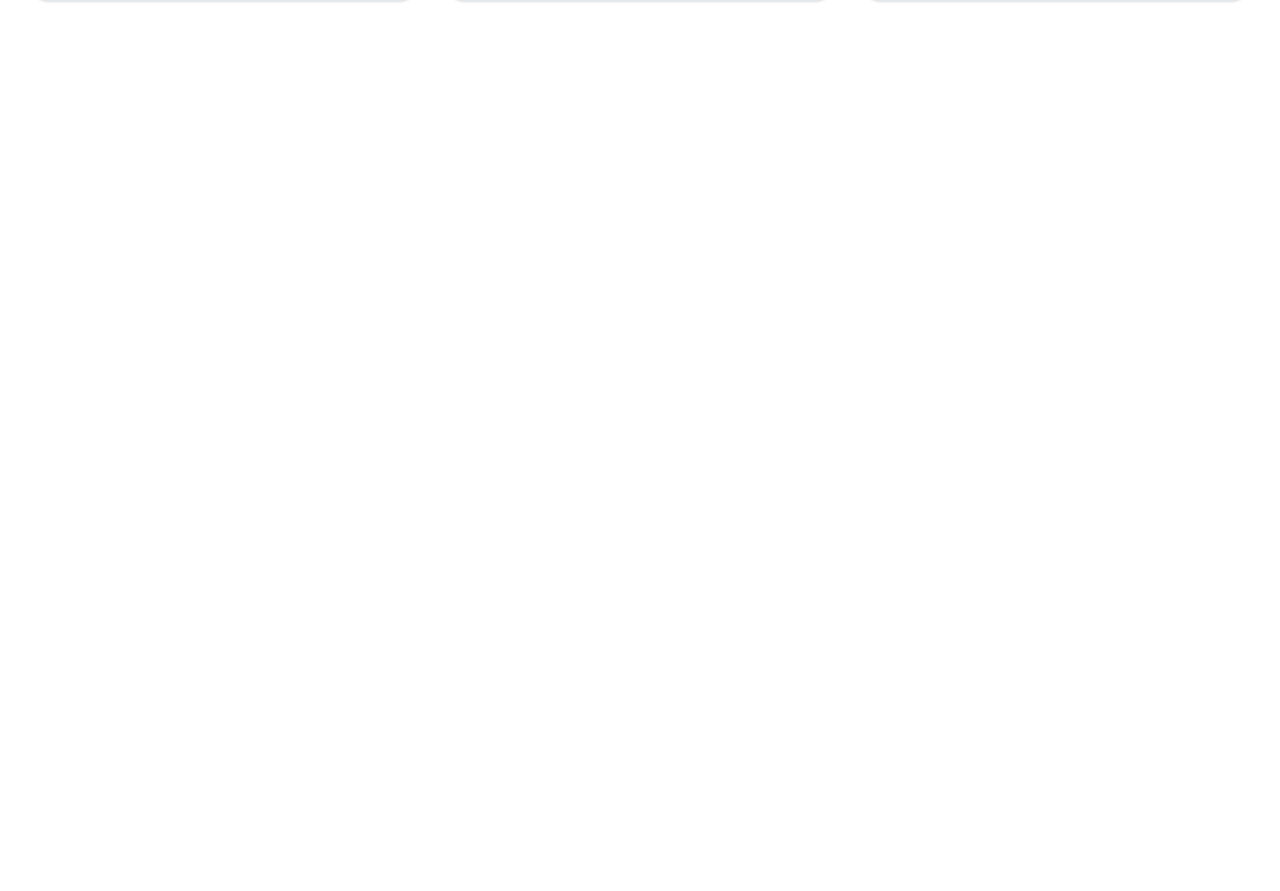
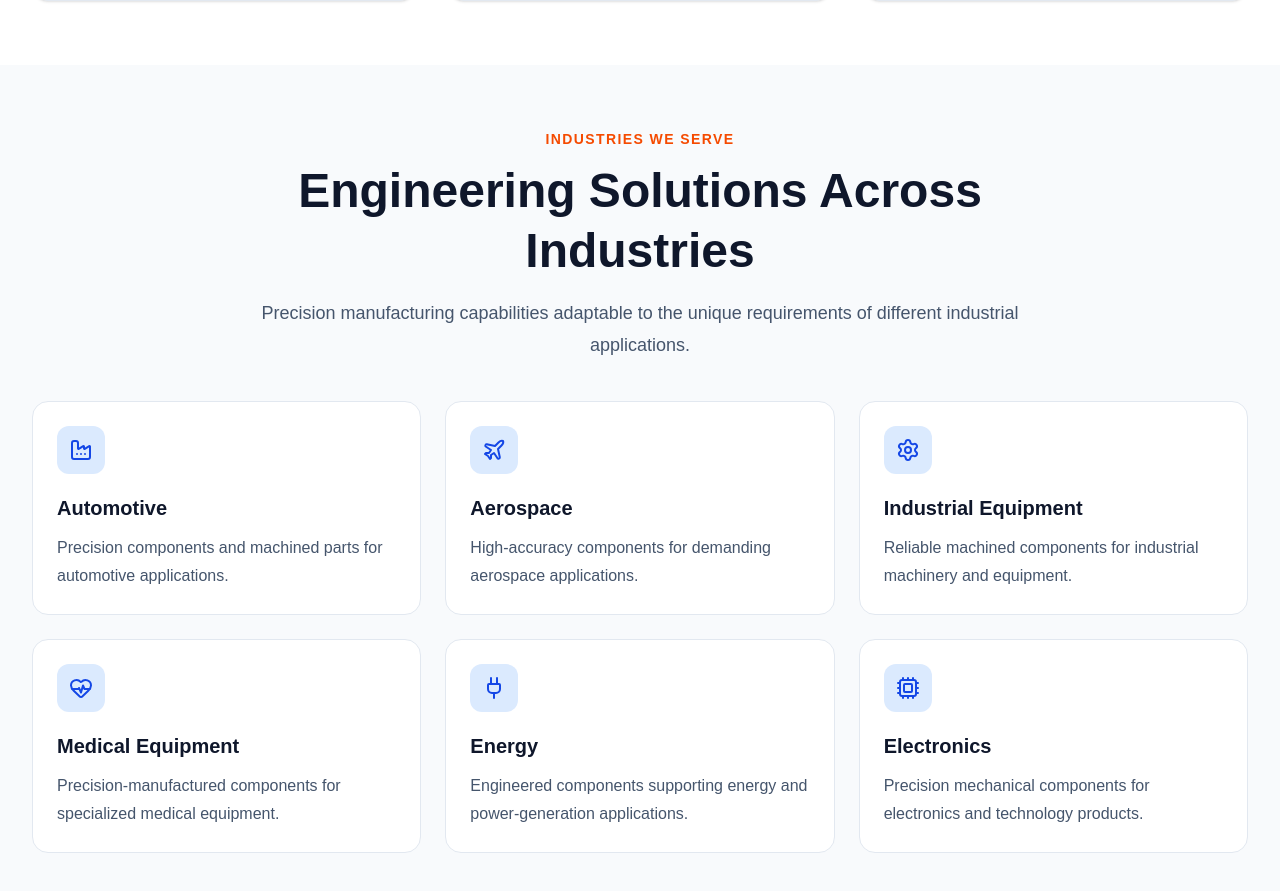
Before and after one commit to ansari-DigitalSolutions/apex-precision-engineering-website, a Next.js app: page / in a window 1280 px wide. Shown: the part 3760-4651 px from the top of the page. Before the commit the page ends 3825 px from the top, so only its background shows below. Built offline with nearby package versions, Linux system fonts and the light colour scheme.

Commit message:
feat(industries): add industries served section

```diff
--- a/app/page.tsx
+++ b/app/page.tsx
@@ -4,6 +4,7 @@ import { TrustSection } from "@/components/sections/trust-section";
 import { AboutSection } from "@/components/sections/about-section";
 import { CapabilitiesSection } from "@/components/sections/capabilities-section";
 import { ProductsSection } from "@/components/sections/product-section";
+import { IndustriesSection } from "@/components/sections/industries-section";
 
 export default function HomePage() {
   return (
@@ -15,6 +16,7 @@ export default function HomePage() {
         <AboutSection />
         <CapabilitiesSection />
         <ProductsSection />
+        <IndustriesSection />
       </main>
     </>
   );
--- /dev/null
+++ b/components/sections/industries-section.tsx
@@ -0,0 +1,66 @@
+import { Cpu, Factory, HeartPulse, Plane, Plug, Settings } from "lucide-react";
+
+import { Container } from "@/components/ui/container";
+import { Section } from "@/components/ui/section";
+import { industries } from "@/data/industries";
+
+const iconMap = {
+  automotive: Factory,
+  aerospace: Plane,
+  industrial: Settings,
+  medical: HeartPulse,
+  energy: Plug,
+  electronics: Cpu,
+};
+
+export function IndustriesSection() {
+  return (
+    <Section className="bg-slate-50">
+      <Container>
+        <div className="space-y-10">
+          {/* Header */}
+          <div className="mx-auto max-w-3xl text-center">
+            <p className="text-sm font-semibold uppercase tracking-widest text-orange-600">
+              Industries We Serve
+            </p>
+
+            <h2 className="mt-3 text-3xl font-bold leading-tight text-slate-900 lg:text-5xl">
+              Engineering Solutions Across Industries
+            </h2>
+
+            <p className="mt-4 text-lg leading-8 text-slate-600">
+              Precision manufacturing capabilities adaptable to the unique
+              requirements of different industrial applications.
+            </p>
+          </div>
+
+          {/* Industries */}
+          <div className="grid gap-6 sm:grid-cols-2 lg:grid-cols-3">
+            {industries.map((industry) => {
+              const Icon = iconMap[industry.icon as keyof typeof iconMap];
+
+              return (
+                <article
+                  key={industry.id}
+                  className="rounded-2xl border border-slate-200 bg-white p-6 transition-shadow duration-300 hover:shadow-lg"
+                >
+                  <div className="flex h-12 w-12 items-center justify-center rounded-xl bg-blue-100">
+                    <Icon className="h-6 w-6 text-blue-700" />
+                  </div>
+
+                  <h3 className="mt-5 text-xl font-semibold text-slate-900">
+                    {industry.name}
+                  </h3>
+
+                  <p className="mt-3 leading-7 text-slate-600">
+                    {industry.description}
+                  </p>
+                </article>
+              );
+            })}
+          </div>
+        </div>
+      </Container>
+    </Section>
+  );
+}
--- /dev/null
+++ b/data/industries.ts
@@ -0,0 +1,44 @@
+export const industries = [
+  {
+    id: 1,
+    name: "Automotive",
+    description:
+      "Precision components and machined parts for automotive applications.",
+    icon: "automotive",
+  },
+  {
+    id: 2,
+    name: "Aerospace",
+    description:
+      "High-accuracy components for demanding aerospace applications.",
+    icon: "aerospace",
+  },
+  {
+    id: 3,
+    name: "Industrial Equipment",
+    description:
+      "Reliable machined components for industrial machinery and equipment.",
+    icon: "industrial",
+  },
+  {
+    id: 4,
+    name: "Medical Equipment",
+    description:
+      "Precision-manufactured components for specialized medical equipment.",
+    icon: "medical",
+  },
+  {
+    id: 5,
+    name: "Energy",
+    description:
+      "Engineered components supporting energy and power-generation applications.",
+    icon: "energy",
+  },
+  {
+    id: 6,
+    name: "Electronics",
+    description:
+      "Precision mechanical components for electronics and technology products.",
+    icon: "electronics",
+  },
+];
```
